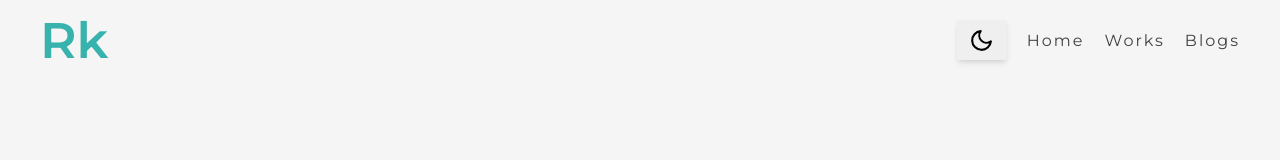
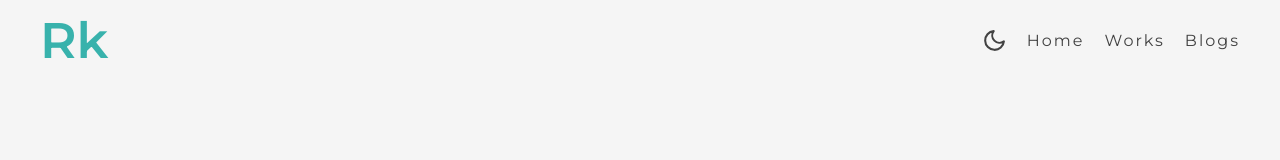
Before and after one commit to jojowabbit/react-personalportfolio, a React (Create React App) app: page / in a window 1280 px wide. Shown: the top 160 px of the page. Built offline with nearby package versions, Linux system fonts and the light colour scheme.

Commit message:
nav visual

```diff
--- a/src/components/shared/Nav.js
+++ b/src/components/shared/Nav.js
@@ -21,9 +21,13 @@ const Nav = () => {
       <Link to="/" className="nav__logo">
         Rk
       </Link>
-      <button onClick={handleTheme} className="btn btn-toggle">
-        {isDark ? <FiSun /> : <FiMoon />}
-      </button>
+
+      {isDark ? (
+        <FiSun onClick={handleTheme} className="btn-toggle" />
+      ) : (
+        <FiMoon onClick={handleTheme} className="btn-toggle" />
+      )}
+
       <ul className={showNav}>
         <li>
           <Link
@@ -67,7 +71,7 @@ const Wrapper = styled.nav`
   align-items: center;
   justify-content: space-between;
   padding: 2rem 0;
-  position: relative;
+
   .nav__logo {
     font-size: 5rem;
     font-weight: 600;
@@ -91,6 +95,9 @@ const Wrapper = styled.nav`
     border-radius: 0.25rem;
     box-shadow: ${shadows.s2};
     z-index: 50;
+  }
+  ul.showNav .nav__link {
+    color: ${colors.primary.s2};
   }
   li {
     padding: 2rem 0;
@@ -116,6 +123,7 @@ const Wrapper = styled.nav`
   .btn-toggle {
     margin-left: auto;
     font-size: 2.5rem;
+    cursor: pointer;
   }
   .btn-menu {
     display: block;
```
